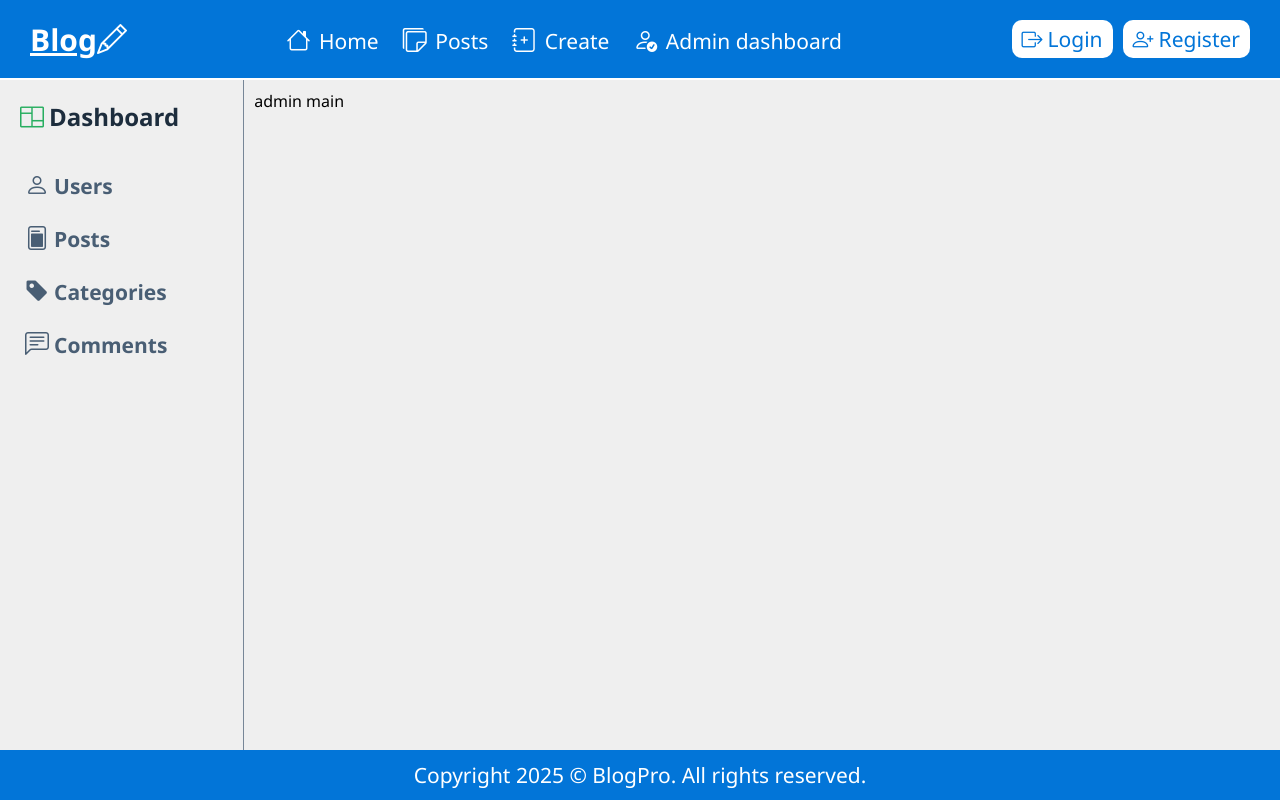
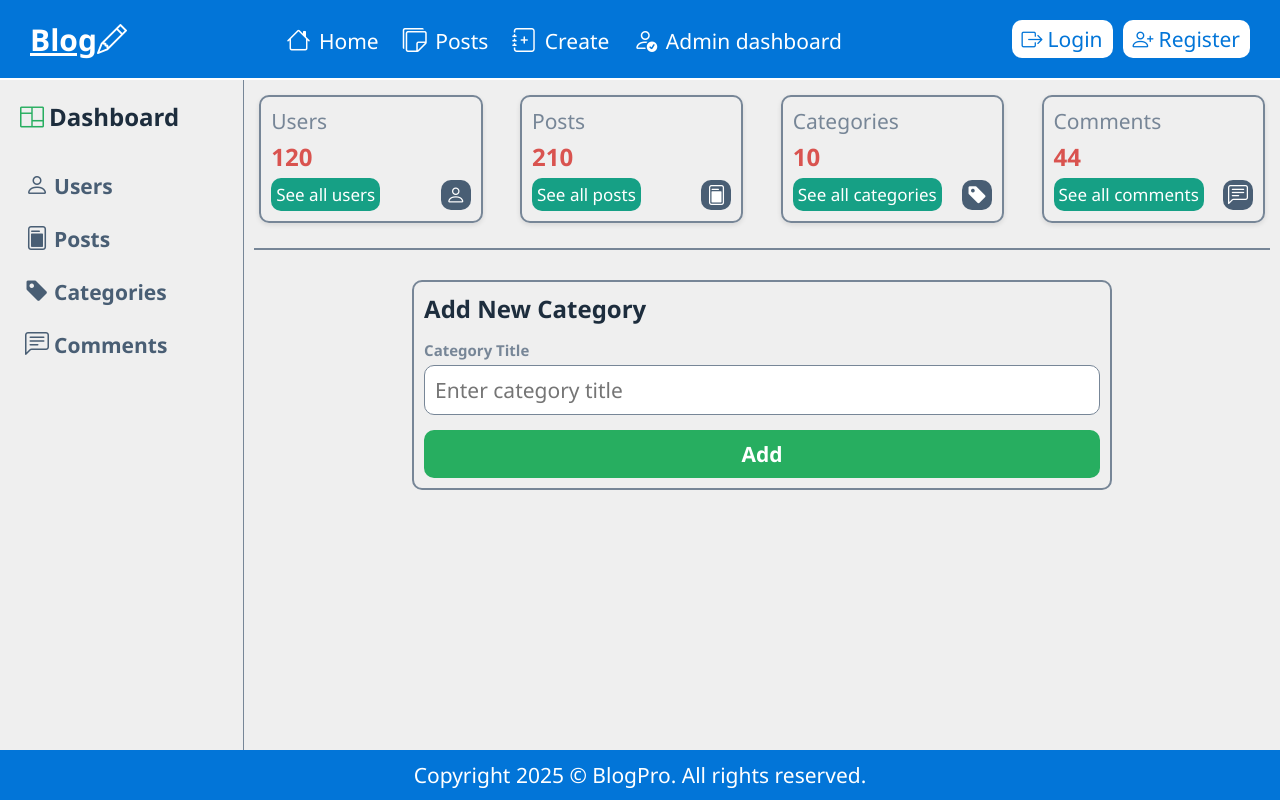
Before and after one commit to Abdullah-Alkhaatib/blog-project, a React (Create React App) app in the folder frontend/: page /admin-dashboard in a window 1280 px wide. Built offline with nearby package versions, Linux system fonts and the light colour scheme.

Commit message:
add admin dash board

```diff
--- /dev/null
+++ b/frontend/src/pages/admin/AddCategoryForm.js
@@ -0,0 +1,39 @@
+import { useState } from "react";
+import {toast, ToastContainer} from "react-toastify";
+
+export default function AddCategoryForm(){
+
+    const [title, setTitle] = useState("");
+
+    // Form submit handler
+    const formSubmitHandler = (e) => {
+        e.preventDefault();
+        if(!title.trim()) return toast.error("Category title is required");
+
+        console.log({title});
+    };
+
+    return(
+        <div className="add-category">
+
+            <h6 className="add-category-title">Add New Category</h6>
+
+            <form onSubmit={formSubmitHandler}>
+                <ToastContainer autoClose={3000} theme="light" position="top-right" />
+                <div className="add-category-form-group">
+                    <label htmlFor="title">Category Title</label>
+                    <input
+                    type="text"
+                    id="title"
+                    placeholder="Enter category title"
+                    value={title}
+                    onChange={(e) => setTitle(e.target.value)}
+                    // required
+                    />
+                </div>
+                <button className="add-category-btn" type="submit">Add</button>
+            </form>
+
+        </div>
+    )
+}
--- a/frontend/src/pages/admin/AdminMain.js
+++ b/frontend/src/pages/admin/AdminMain.js
@@ -1,9 +1,72 @@
-
+import {Link} from "react-router-dom"
+import AddCategoryForm from "./AddCategoryForm"
 
 export default function AdminMain(){
     return(
         <div className="admin-main">
-            admin main
+
+            <div className="admin-main-header">
+
+                <div className="admin-main-card">
+                    <h5 className="admin-card-title">Users</h5>
+                    <div className="admin-card-count">120</div>
+                    <div className="admin-card-link-wrapper">
+                        <Link to="/admin-dashboard/users-table"
+                        className="admin-card-link">
+                            See all users
+                        </Link>
+                        <div className="admin-card-icon">
+                            <i className="bi bi-person"></i>
+                        </div>
+                    </div>
+                </div>
+
+                <div className="admin-main-card">
+                    <h5 className="admin-card-title">Posts</h5>
+                    <div className="admin-card-count">210</div>
+                    <div className="admin-card-link-wrapper">
+                        <Link to="/admin-dashboard/posts-table"
+                        className="admin-card-link">
+                            See all posts
+                        </Link>
+                        <div className="admin-card-icon">
+                            <i className="bi bi-file-post"></i>
+                        </div>
+                    </div>
+                </div>
+
+                <div className="admin-main-card">
+                    <h5 className="admin-card-title">Categories</h5>
+                    <div className="admin-card-count">10</div>
+                    <div className="admin-card-link-wrapper">
+                        <Link to="/admin-dashboard/categories-table"
+                        className="admin-card-link">
+                            See all categories
+                        </Link>
+                        <div className="admin-card-icon">
+                            <i className="bi bi-tag-fill"></i>
+                        </div>
+                    </div>
+                </div>
+
+                <div className="admin-main-card">
+                    <h5 className="admin-card-title">Comments</h5>
+                    <div className="admin-card-count">44</div>
+                    <div className="admin-card-link-wrapper">
+                        <Link to="/admin-dashboard/comments-table"
+                        className="admin-card-link">
+                            See all comments
+                        </Link>
+                        <div className="admin-card-icon">
+                            <i className="bi bi-chat-left-text"></i>
+                        </div>
+                    </div>
+                </div>
+
+            </div>
+
+            <AddCategoryForm />
+
         </div>
     )
 }
--- a/frontend/src/pages/admin/admin.css
+++ b/frontend/src/pages/admin/admin.css
@@ -54,4 +54,142 @@
     padding: 10px;
     /* background-color: blue; */
 }
+
+.admin-main-header{
+    display: flex;
+    justify-content: space-between;
+    align-items: center;
+    margin-bottom: 30px;
+    flex-wrap: wrap;
+    padding-bottom: 15px;
+    border-bottom: 2px solid var(--gray-color);
+}
+
+.admin-main-card{
+    border: 2px solid var(--gray-color);
+    width: 22%;
+    margin: 5px;
+    margin-bottom: 10px;
+    padding: 10px;
+    border-radius: 10px;
+    box-shadow: 0 2px 5px rgba(0, 0, 0, 0.1);
+}
+
+.admin-card-title{
+    font-size: 21px;
+    font-weight: 500;
+    color: var(--gray-color);
+}
+
+.admin-card-count{
+    color: var(--red-color);
+    font-size: 24px;
+    font-weight: 600;
+    margin: 5px 0;
+}
+
+.admin-card-link-wrapper{
+    display: flex;
+    align-items: center;
+    justify-content: space-between;
+}
+
+.admin-card-link{
+    font-size: 17px;
+    background-color: var(--green-sea-color);
+    color: var(--white-color);
+    padding: 5px;
+    border-radius: 10px;
+    font-weight: 500;
+}
+
+.admin-card-icon{
+    width: 30px;
+    height: 30px;
+    border-radius: 10px;
+    background-color: var(--secondary-color);
+    display: flex;
+    align-items: center;
+    justify-content: center;
+    font-size: 20px;
+    color: var(--white-color);
+}
+
 /* ===AdminMain=== */
+
+
+/* =====AddCategoryForm===== */
+.add-category{
+    margin: 10px auto;
+    margin-top: 20px;
+    width: 700px;
+    border: 2px solid var(--gray-color);
+    border-radius: 10px;
+    padding: 10px;
+}
+
+.add-category-title{
+    font-size: 24px;
+    font-weight: 600;
+    color: var(--primary-color);
+    margin-bottom: 15px;
+}
+
+.add-category-form-group{
+    margin-bottom: 15px;
+    display: flex;
+    flex-direction: column;
+}
+
+.add-category-form-group label{
+    font-size: 15px;
+    font-weight: 600;
+    color: var(--gray-color);
+    margin-bottom: 5px;
+}
+
+.add-category-form-group input{
+    padding: 10px;
+    border: 1px solid var(--gray-color);
+    border-radius: 10px;
+    font-size: 21px;
+}
+
+.add-category-btn{
+    cursor: pointer;
+    border: none;
+    background-color: var(--green-color);
+    width: 100%;
+    color: var(--white-color);
+    font-size: 21px;
+    font-weight: 600;
+    border-radius: 10px;
+    padding: 10px;
+    color: var(--white-color);
+}
+/* ===AddCategoryForm=== */
+
+
+/* MEDIA QUERIES */
+@media (max-width: 1200px){
+    .admin-main-card{
+        width: 44%;
+    }
+}
+
+@media (max-width: 990px){
+    .admin-sidebar{
+        display: none;
+    }
+
+    .add-category{
+        width: 100%;
+        margin: 0;
+    }
+}
+
+@media (max-width: 520px){
+    .admin-main-card{
+        width: 100%;
+    }
+}
```
